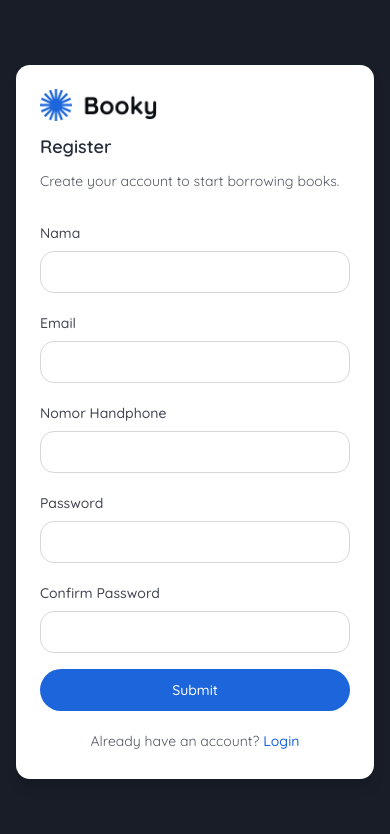
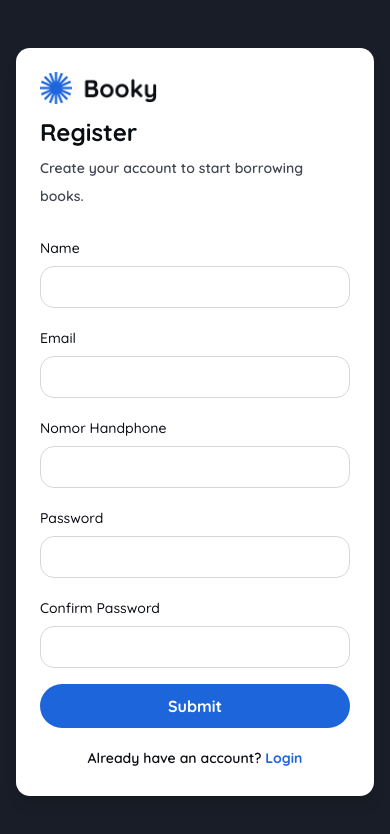
Before and after one commit to aryafmdev/Booky-Library-Web-React-Vite, a React (Vite) app: page /register in a window 390 px wide. Shown: the top 834 px of the page. Built offline with nearby package versions, Linux system fonts and the light colour scheme.

Commit message:
feat: complete Register, Login, and Home pages with responsive footer

```diff
--- a/package.json
+++ b/package.json
@@ -10,11 +10,13 @@
     "preview": "vite preview"
   },
   "dependencies": {
+    "@iconify/react": "^6.0.2",
     "@radix-ui/react-slot": "^1.2.4",
     "@reduxjs/toolkit": "^2.10.1",
     "@tanstack/react-query": "^5.90.10",
     "class-variance-authority": "^0.7.1",
     "clsx": "^2.1.1",
+    "dayjs": "^1.11.19",
     "lucide-react": "^0.553.0",
     "react": "^19.2.0",
     "react-dom": "^19.2.0",
--- a/src/pages/Home.tsx
+++ b/src/pages/Home.tsx
@@ -19,6 +19,7 @@ import image09 from '../assets/images/image09.png';
 import image10 from '../assets/images/image10.png';
 import authorImg from '../assets/images/author.png';
 import bookIcon from '../assets/icons/book-icon.png';
+import { Icon } from '@iconify/react';
 
 function Home() {
   const categories = [
@@ -154,14 +155,14 @@ function Home() {
             ))}
           </div>
           <div className='mt-3xl flex items-center justify-center'>
-            <button className='rounded-full text-neutral-900 border border-neutral-200 bg-white px-xl py-sm text-sm'>
+            <button className='rounded-full text-neutral-950 border border-neutral-200 bg-white px-xl py-sm text-sm md:text-md font-bold'>
               Load More
             </button>
           </div>
         </section>
 
         <section className='mt-4xl'>
-          <h2 className='text-display-md font-semibold text-neutral-800'>
+          <h2 className='text-display-xs md:text-display-lg font-bold text-neutral-950'>
             Popular Authors
           </h2>
           <div className='mt-xl grid grid-cols-1 md:grid-cols-4 gap-xl'>
@@ -176,8 +177,8 @@ function Home() {
                   className='h-12 w-12 rounded-full object-cover'
                 />
                 <div>
-                  <div className='text-sm font-semibold'>{a.name}</div>
-                  <div className='flex items-center gap-xxs text-xs text-neutral-600'>
+                  <div className='text-sm text-neutral-950 font-semibold'>{a.name}</div>
+                  <div className='flex items-center gap-xxs text-xs text-neutral-700'>
                     <img src={a.icon} alt='book icon' className='w-4 h-4' />
                     {a.books} books
                   </div>
@@ -192,20 +193,31 @@ function Home() {
         <a href='#header' className='inline-block'>
           <img src={logoBooky} alt='Booky Logo' className='h-8 md:h-10' />
         </a>
-        <p className='mt-sm text-sm text-neutral-600'>
+        <p className='mt-sm text-sm md:text-md font-semibold text-neutral-950'>
           Discover inspiring stories & timeless knowledge, ready to borrow
           anytime. Explore online or visit our nearest library branch.
         </p>
-        <div className='mt-md flex items-center justify-center gap-md text-neutral-700'>
-          <span className='h-8 w-8 rounded-full border border-neutral-200 bg-white flex items-center justify-center'>
-            f
-          </span>
-          <span className='h-8 w-8 rounded-full border border-neutral-200 bg-white flex items-center justify-center'>
-            x
-          </span>
-          <span className='h-8 w-8 rounded-full border border-neutral-200 bg-white flex items-center justify-center'>
-            in
-          </span>
+        <div className='my-3xl flex flex-col items-center text-center text-neutral-700'>
+          <p className='text-md font-bold text-neutral-950 mb-sm'>
+            Follow on Social Media
+          </p>
+          <div className='flex gap-md'>
+            <span className='size-10 rounded-full border border-neutral-200 bg-white flex items-center justify-center'>
+              <Icon icon='ri:facebook-fill' className='size-6 text-neutral-950' />
+            </span>
+            <span className='size-10 rounded-full border border-neutral-200 bg-white flex items-center justify-center'>
+              <Icon icon='mdi:instagram' className='size-6 text-neutral-950' />
+            </span>
+            <span className='size-10 rounded-full border border-neutral-200 bg-white flex items-center justify-center'>
+              <Icon icon='ri:linkedin-fill' className='size-6 text-neutral-950' />
+            </span>
+            <span className='size-10 rounded-full border border-neutral-200 bg-white flex items-center justify-center'>
+              <Icon
+                icon='ic:baseline-tiktok'
+                className='size-6 text-neutral-950'
+              />
+            </span>
+          </div>
         </div>
       </footer>
     </div>
--- a/src/pages/Login.tsx
+++ b/src/pages/Login.tsx
@@ -85,17 +85,17 @@ export default function Login() {
           <Link to='/' className='inline-block'>
             <img src={logoBooky} alt='Booky Logo' className='h-8 md:h-10' />
           </Link>
-          <h1 className='text-lg md:text-xl font-semibold text-neutral-800'>
+          <h1 className='text-display-xs md:text-display-sm md:text-xl font-bold text-neutral-950'>
             Login
           </h1>
-          <p className='text-sm md:text-md text-neutral-600'>
+          <p className='text-sm font-semibold md:text-md text-neutral-700'>
             Sign in to manage your library account.
           </p>
         </div>
 
         <form onSubmit={onSubmit} className='space-y-4 mt-6'>
           <div>
-            <label className='block text-sm font-medium text-neutral-700'>
+            <label className='block text-sm font-bold text-neutral-950'>
               Email
             </label>
             <input
@@ -112,7 +112,7 @@ export default function Login() {
           </div>
 
           <div>
-            <label className='block text-sm font-medium text-neutral-700'>
+            <label className='block text-sm font-bold text-neutral-950'>
               Password
             </label>
             <input
@@ -130,7 +130,7 @@ export default function Login() {
 
           <button
             type='submit'
-            className='w-full bg-primary-300 text-white py-sm rounded-full text-sm font-medium hover:bg-primary-200 transition disabled:opacity-60'
+            className='w-full bg-primary-300 text-white py-sm rounded-full text-md font-bold hover:bg-primary-200 transition disabled:opacity-60'
             disabled={isPending}
           >
             {isPending ? 'Loading…' : 'Login'}
@@ -141,11 +141,11 @@ export default function Login() {
           )}
         </form>
 
-        <p className='text-center text-sm text-neutral-600 mt-4'>
+        <p className='text-center text-sm md:text-md font-semibold text-neutral-950 mt-4'>
           Don't have an account?{' '}
           <Link
             to='/register'
-            className='text-primary-300 font-medium hover:underline'
+            className='text-primary-300 text-sm md:text-md font-bold hover:underline'
           >
             Register
           </Link>
--- a/src/pages/Register.tsx
+++ b/src/pages/Register.tsx
@@ -111,18 +111,18 @@ export default function Register() {
               className='h-8 md:h-10'
             />
           </Link>
-          <h1 className='text-lg md:text-xl font-semibold text-neutral-800'>
+          <h1 className='text-display-xs md:text-display-sm font-bold text-neutral-950'>
             Register
           </h1>
-          <p className='text-sm md:text-md text-neutral-600'>
+          <p className='text-sm font-semibold md:text-md text-neutral-700'>
             Create your account to start borrowing books.
           </p>
         </div>
 
         <form onSubmit={onSubmit} className='space-y-4 mt-6'>
           <div>
-            <label className='block text-sm font-medium text-neutral-700'>
-              Nama
+            <label className='block text-sm font-medium text-neutral-950'>
+              Name
             </label>
             <input
               type='text'
@@ -138,7 +138,7 @@ export default function Register() {
           </div>
 
           <div>
-            <label className='block text-sm font-medium text-neutral-700'>
+            <label className='block text-sm font-medium text-neutral-950'>
               Email
             </label>
             <input
@@ -155,7 +155,7 @@ export default function Register() {
           </div>
 
           <div>
-            <label className='block text-sm font-medium text-neutral-700'>
+            <label className='block text-sm font-medium text-neutral-950'>
               Nomor Handphone
             </label>
             <input
@@ -172,7 +172,7 @@ export default function Register() {
           </div>
 
           <div>
-            <label className='block text-sm font-medium text-neutral-700'>
+            <label className='block text-sm font-medium text-neutral-950'>
               Password
             </label>
             <input
@@ -189,7 +189,7 @@ export default function Register() {
           </div>
 
           <div>
-            <label className='block text-sm font-medium text-neutral-700'>
+            <label className='block text-sm font-medium text-neutral-950'>
               Confirm Password
             </label>
             <input
@@ -209,7 +209,7 @@ export default function Register() {
 
           <button
             type='submit'
-            className='w-full bg-primary-300 text-white py-sm rounded-full text-sm font-medium hover:bg-primary-200 transition disabled:opacity-60'
+            className='w-full bg-primary-300 text-white py-sm rounded-full text-md font-bold hover:bg-primary-200 transition disabled:opacity-60'
             disabled={isPending}
           >
             {isPending ? 'Loading…' : 'Submit'}
@@ -220,11 +220,11 @@ export default function Register() {
           )}
         </form>
 
-        <p className='text-center text-sm text-neutral-600 mt-4'>
+        <p className='text-center text-sm md:text-md font-semibold text-neutral-950 mt-4'>
           Already have an account?{' '}
           <Link
             to='/login'
-            className='text-primary-300 font-medium hover:underline'
+            className='text-primary-300 font-bold text-sm md:text-md hover:underline'
           >
             Login
           </Link>
```
Also changed, not shown: 1 other file (tests, documents, lock files or other folders).
